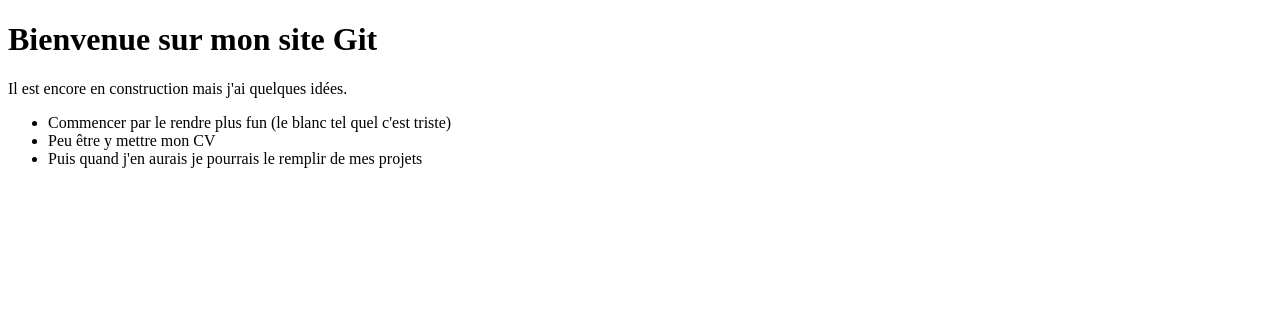
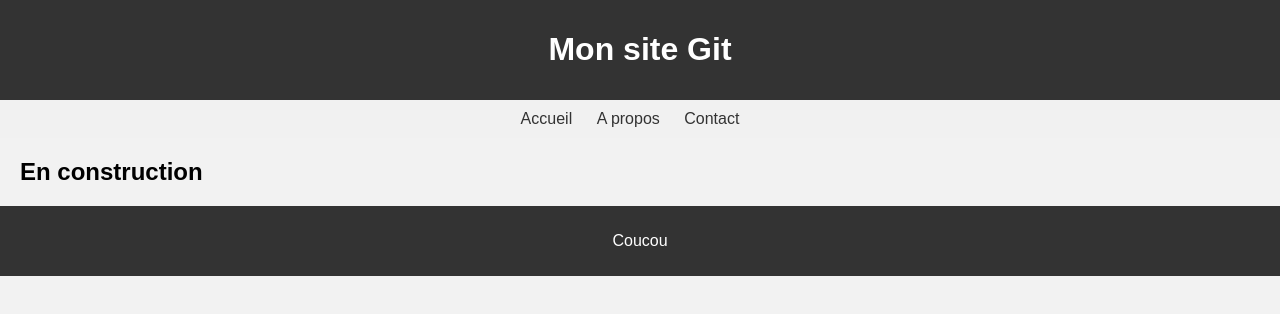
Before and after one commit to LasbouyguesBaptiste/LasbouyguesBaptiste.github.io, a plain HTML site: page index.html in a window 1280 px wide. Drawn offline with Linux system fonts and the light colour scheme.

Commit message:
Update index.html

```diff
--- a/index.html
+++ b/index.html
@@ -2,14 +2,72 @@
 <html>
   <head>
     <title>Hello World</title>
+    <style>
+      /* Mise en page */
+      body {
+        font-family: Arial, sans-serif;
+        margin: 0;
+        padding: 0;
+        background-color: #f2f2f2;
+      }
+      header {
+        background-color: #333;
+        color: #fff;
+        padding: 10px;
+        text-align: center;
+      }
+      nav {
+        background-color: #f1f1f1;
+        padding: 10px;
+        text-align: center;
+      }
+      nav ul {
+        list-style-type: none;
+        margin: 0;
+        padding: 0;
+      }
+      nav li {
+        display: inline-block;
+        margin-right: 20px;
+      }
+      nav li a {
+        color: #333;
+        text-decoration: none;
+      }
+      nav li a:hover {
+        color: #fff;
+        background-color: #333;
+        padding: 5px;
+        border-radius: 5px;
+      }
+      section {
+        margin: 20px;
+      }
+      footer {
+        background-color: #333;
+        color: #fff;
+        padding: 10px;
+        text-align: center;
+      }
+    </style>
   </head>
   <body>
-    <h1>Bienvenue sur mon site Git</h1>
-    <p>Il est encore en construction mais j'ai quelques idées.</p>
-    <ul>
-      <li>Commencer par le rendre plus fun (le blanc tel quel c'est triste)</li>
-      <li>Peu être y mettre mon CV</li>
-      <li>Puis quand j'en aurais je pourrais le remplir de mes projets</li>
-    </ul>
+    <header>
+      <h1>Mon site Git</h1>
+    </header>
+    <nav>
+      <ul>
+        <li><a href="#">Accueil</a></li>
+        <li><a href="#">A propos</a></li>
+        <li><a href="#">Contact</a></li>
+      </ul>
+    </nav>
+    <section>
+      <h2>En construction</h2>
+      </ul>
+    </section>
+    <footer>
+      <p>Coucou</p>
+    </footer>
   </body>
 </html>
```
